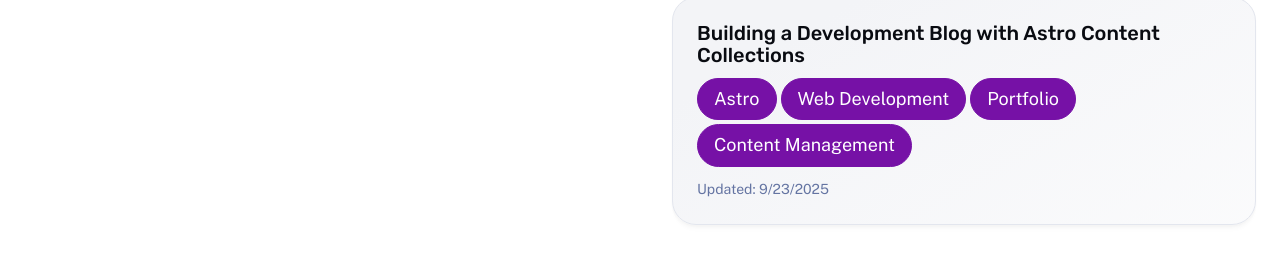
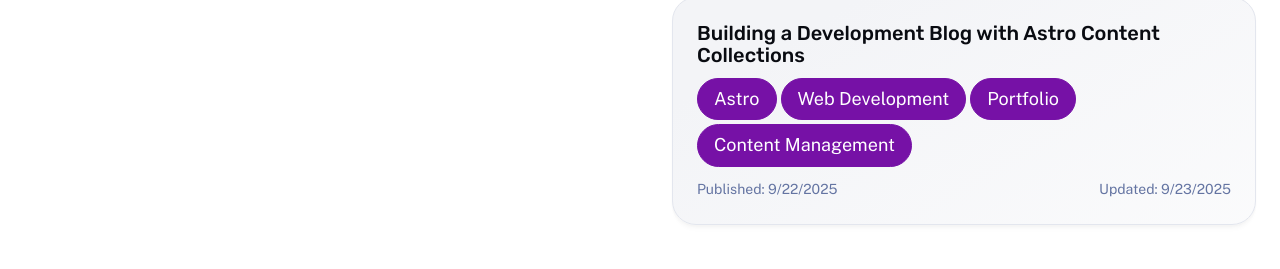
Before and after one commit to AAbushady/portfolio, an Astro site: page / in a window 1280 px wide. Shown: the part 2798-3067 px from the top of the page. Built offline with nearby package versions, Linux system fonts and the light colour scheme; Astro itself is replaced by a stand-in of ours.

Commit message:
Show published and updated dates separately in BlogPreview
Refactors the BlogPreview component to always display the published date and, if available, also show the updated date on a separate line. This improves clarity by distinguishing between the two dates.

```diff
--- a/src/components/BlogPreview.astro
+++ b/src/components/BlogPreview.astro
@@ -18,7 +18,10 @@ const { data, id } = Astro.props.post;
 			))}
 		</div>
 		<div class="meta">
-		<time>{data.updatedDate ? `Updated: ${data.updatedDate.toLocaleDateString()}` : `Published: ${data.publishDate.toLocaleDateString()}`}</time>
+			<time>Published: {data.publishDate.toLocaleDateString()}</time>
+			{data.updatedDate && (
+				<time>Updated: {data.updatedDate.toLocaleDateString()}</time>
+			)}
 		</div>
 	</div>
 	{data.img && (
```
